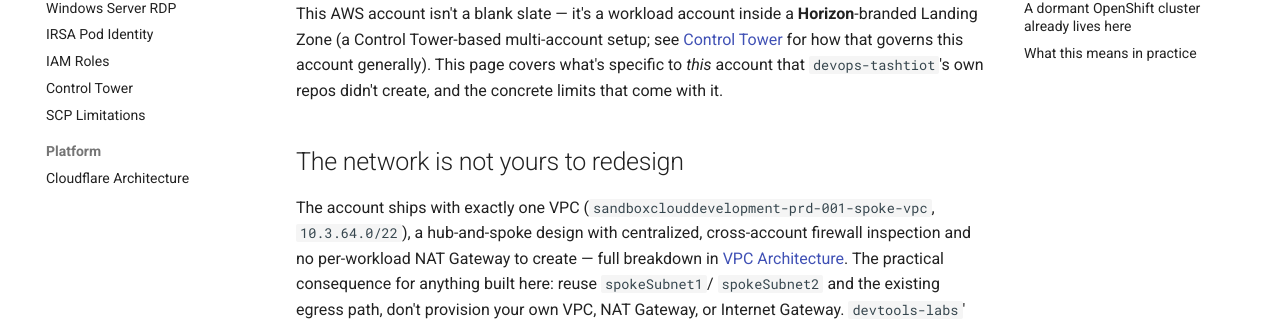
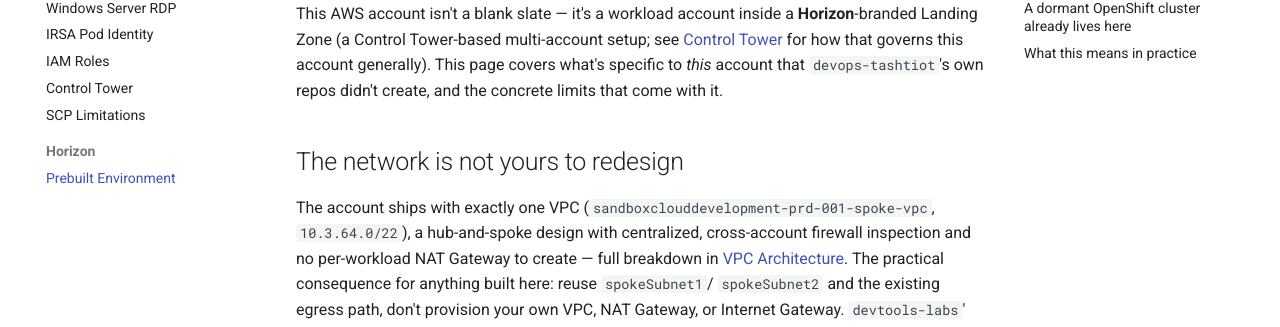
Before and after one commit to devops-tashtiot/devops-tashtiot.github.io, an MkDocs documentation site: the page built from docs-src/horizon/prebuilt-environment.md, in a window 1280 px wide. Shown: the part 220-547 px from the top of the page. Built offline with MkDocs 1.6.1 and Material for MkDocs 9.7.7, drawn with Linux system fonts in a browser that asks for light colours.

Commit message:
docs: repurpose Platform nav section to Horizon (reapply after race with SCP Limitations commit)

```diff
--- a/mkdocs.yml
+++ b/mkdocs.yml
@@ -32,5 +32,5 @@
     - IAM Roles: aws/iam-roles.md
     - Control Tower: aws/control-tower.md
     - SCP Limitations: aws/scp-limitations.md
-  - Platform:
-    - Cloudflare Architecture: platform/cloudflare-architecture.md
+  - Horizon:
+    - Prebuilt Environment: horizon/prebuilt-environment.md
```
